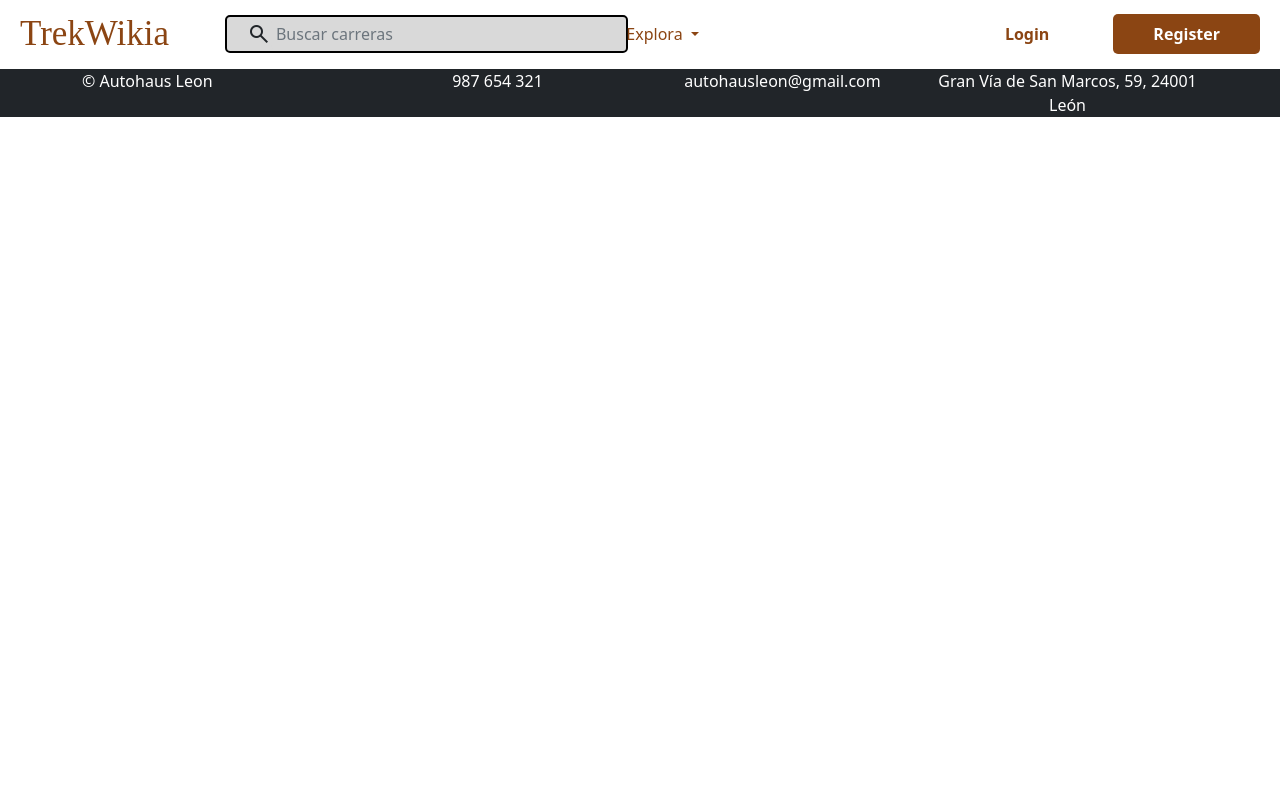
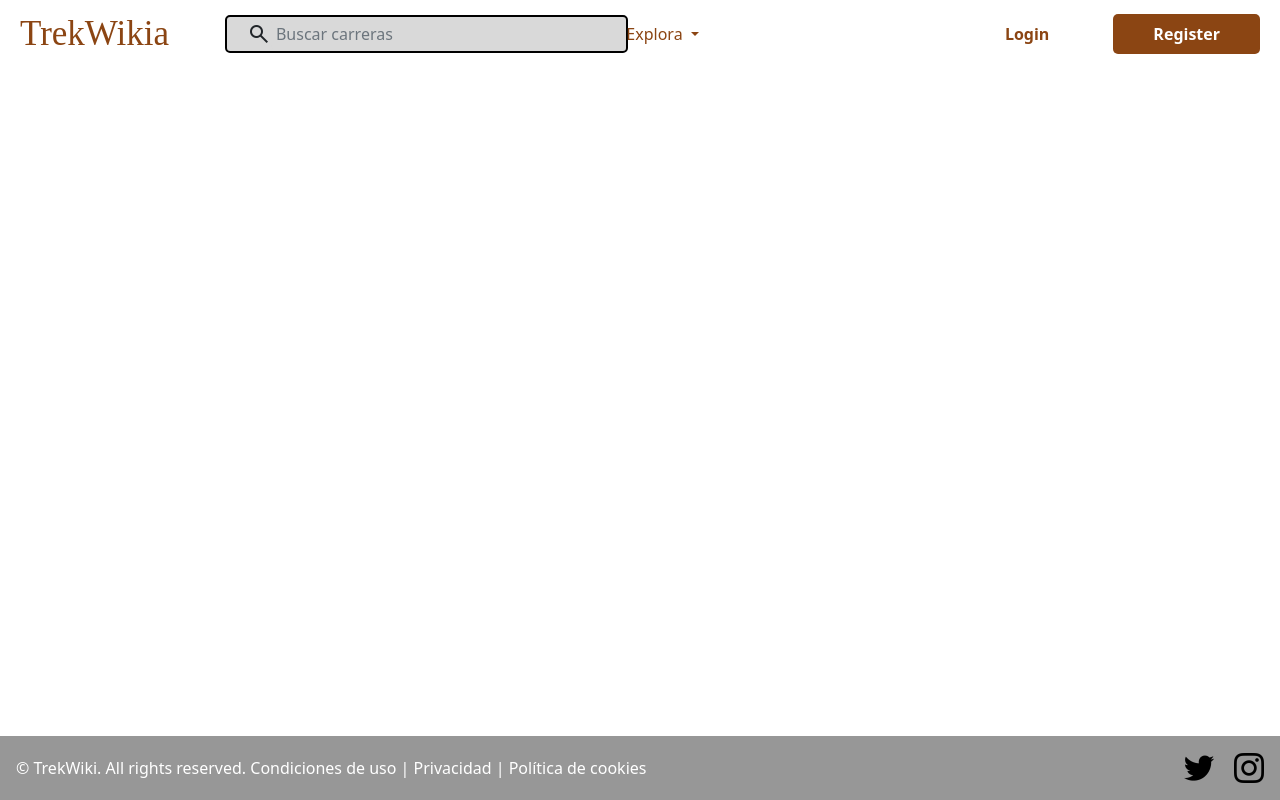
Before and after one commit to angelcabgom/integrador, a PHP site: page / in a window 1280 px wide. Run offline with PHP 8.4, Linux system fonts and the light colour scheme; some web fonts are replaced.

Commit message:
Ajustes del header, y footer final

```diff
--- a/CODE/css/style.css
+++ b/CODE/css/style.css
@@ -1,5 +1,12 @@
 @import url('https://fonts.googleapis.com/css2?family=Jomhuria&display=swap');
 
+/*Estilo del body para mantener el footer en el pie de la pagina*/
+body {
+    display: flex;
+    flex-direction: column;
+    min-height: 100vh;
+    margin: 0;
+}
 
 /*Estilos del logo "TrekWikia"*/
 div#tituloCabezera{
@@ -159,3 +166,27 @@ div#tituloCabezera{
     text-decoration: underline;
     color: #8B4513;
 }
+
+/*Estilos del footer*/
+
+footer {
+    display: flex;
+    background-color: #979797;
+    height: 8vh;
+    align-items: center;
+    justify-content: space-between;
+}
+
+footer span {
+    order: 1;
+    margin-left: 1rem;
+}
+
+footer .container-imagenes {
+    order: 2;
+    margin-right: 1rem;
+}
+
+.container-imagenes #segundaImagen{
+    margin-left: 1rem;
+}
--- a/CODE/index.php
+++ b/CODE/index.php
@@ -1,30 +1,5 @@
 <?php include("vista/headerFalseLogin.php"); ?>
-<main>
+<main class="flex-grow-1">
+
 </main>
-<footer class="footer mt-auto bg-dark text-white text-center">
-    <div class="container">
-        <div class="row">
-            <div class="col text-start">
-                <span href="#" class="text-white">&copy; Autohaus Leon</span>
-            </div>
-            <div class="col">
-                <span href="#" class="text-white">987 654 321</span>
-            </div>
-            <div class="col">
-                <span href="#" class="text-white">autohausleon@gmail.com</span>
-            </div>
-            <div class="col">
-                <span href="#" class="text-white">Gran Vía de San Marcos, 59, 24001 León</span>
-            </div>
-        </div>
-    </div>
-</footer>
-<!-- Bootstrap JavaScript Libraries -->
-<script src="https://cdn.jsdelivr.net/npm/@popperjs/core@2.11.6/dist/umd/popper.min.js" integrity="sha384-oBqDVmMz9ATKxIep9tiCxS/Z9fNfEXiDAYTujMAeBAsjFuCZSmKbSSUnQlmh/jp3" crossorigin="anonymous">
-</script>
-
-<script src="https://cdn.jsdelivr.net/npm/bootstrap@5.2.1/dist/js/bootstrap.min.js" integrity="sha384-7VPbUDkoPSGFnVtYi0QogXtr74QeVeeIs99Qfg5YCF+TidwNdjvaKZX19NZ/e6oz" crossorigin="anonymous">
-</script>
-</body>
-
-</html>
+<?php include("vista/footer.php") ?>
--- a/CODE/vista/footer.php
+++ b/CODE/vista/footer.php
@@ -1,19 +1,8 @@
-<footer class="footer mt-auto bg-dark text-white text-center">
-    <div class="container">
-        <div class="row">
-            <div class="col text-start">
-                <span href="#" class="text-white">&copy; Autohaus Leon</span>
-            </div>
-            <div class="col">
-                <span href="#" class="text-white">987 654 321</span>
-            </div>
-            <div class="col">
-                <span href="#" class="text-white">autohausleon@gmail.com</span>
-            </div>
-            <div class="col">
-                <span href="#" class="text-white">Gran Vía de San Marcos, 59, 24001 León</span>
-            </div>
-        </div>
+<footer>
+    <span href="#" class="text-white">&copy; TrekWiki. All rights reserved. Condiciones de uso | Privacidad | Política de cookies</span>
+    <div class="container-imagenes">
+        <img src="img/TwitterIcono.png" alt="First Image">
+        <img id="segundaImagen" src="img/InstagramIcono.png" alt="Second Image">
     </div>
 </footer>
 <!-- Bootstrap JavaScript Libraries -->
--- a/CODE/vista/headerFalseLogin.php
+++ b/CODE/vista/headerFalseLogin.php
@@ -14,7 +14,7 @@
     <link rel="stylesheet" href="css/style.css">
 </head>
 
-<body>
+<body class="d-flex flex-column min-vh-100">
     <!-- headerr -->
     <nav class="navbar navbar-expand-lg navbar-light">
         <div class="container-fluid">
--- a/CODE/vista/headerTrueLoginOrg.php
+++ b/CODE/vista/headerTrueLoginOrg.php
@@ -15,7 +15,7 @@
     <link rel="stylesheet" href="css/style.css">
 </head>
 
-<body>
+<body class="d-flex flex-column min-vh-100">
     <!-- headerrrr -->
     <nav class="navbar navbar-expand-lg navbar-light">
         <div class="container-fluid">
```
